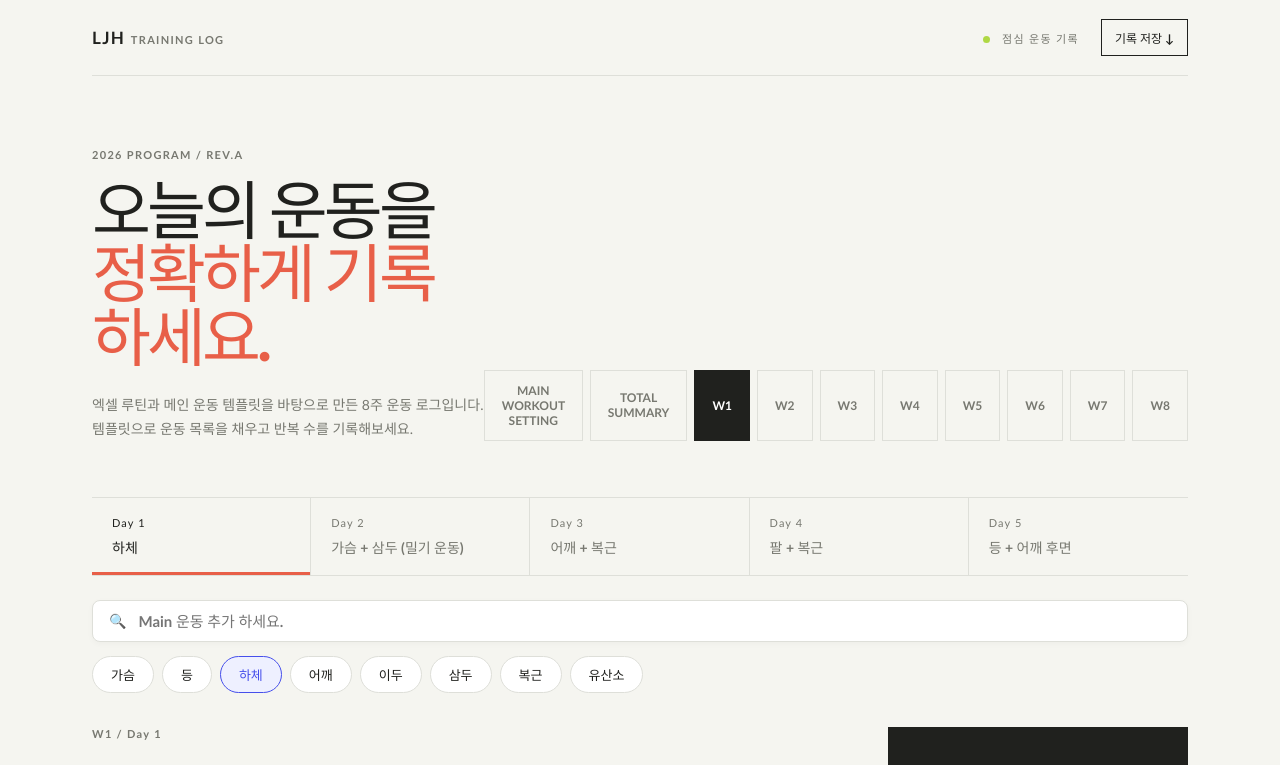
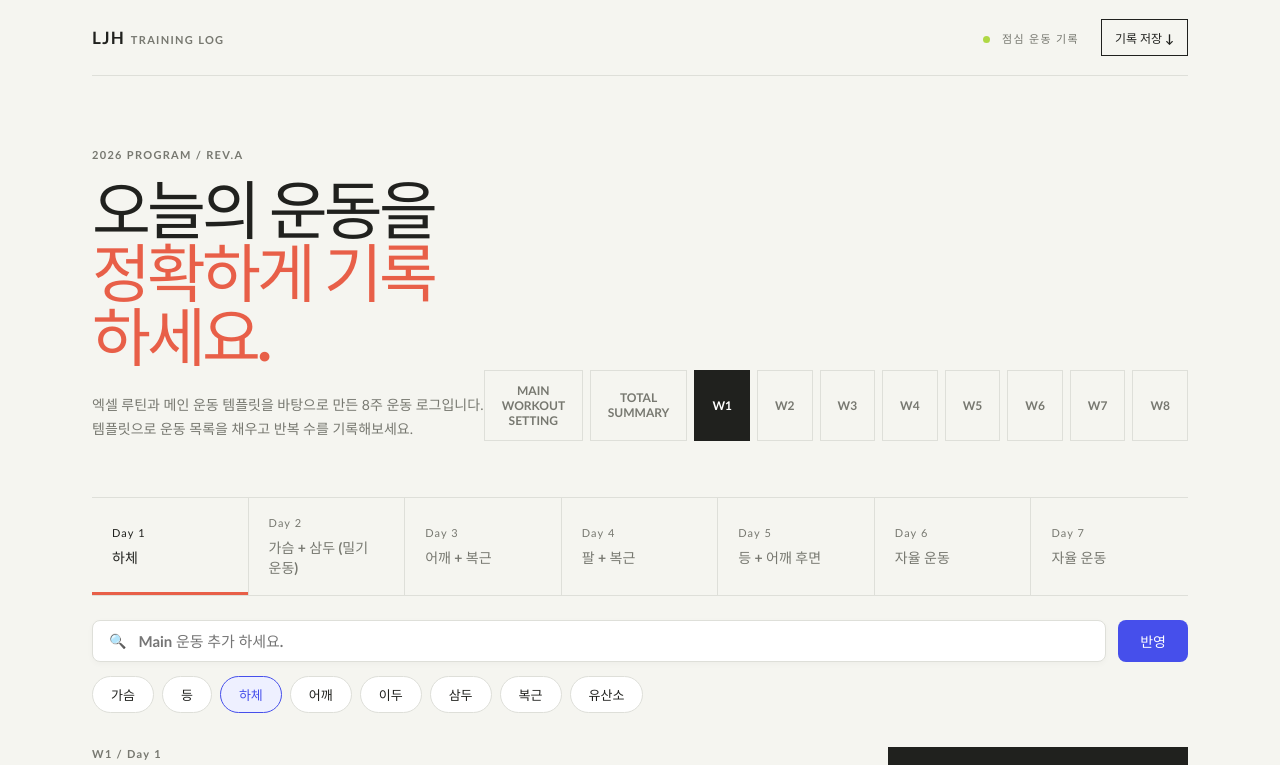
Before and after one commit to offbeyondd-lab/jaehwan-workout-app, a React (Vite) app: page / in a window 1280 px wide. Shown: the top 765 px of the page. Built offline with nearby package versions, Linux system fonts and the light colour scheme.

Commit message:
Add Reflect button to Day Search/Picker section, auto-collapse on click, re-open on Day tab click, and expand Days to Day 1 ~ Day 7

```diff
--- a/src/App.css
+++ b/src/App.css
@@ -18,7 +18,7 @@ button { font: inherit; cursor: pointer; }
 .week-selector button.active, .week-selector button:hover { background: var(--ink); color: white; border-color: var(--ink); }
 .week-selector button.total-active { background: var(--coral); color: white; border-color: var(--coral); }
 .week-selector button.template-active { background: #464feb; color: white; border-color: #464feb; }
-.day-tabs { display: grid; grid-template-columns: repeat(5, 1fr); border-top: 1px solid var(--line); border-bottom: 1px solid var(--line); }
+.day-tabs { display: grid; grid-template-columns: repeat(7, 1fr); border-top: 1px solid var(--line); border-bottom: 1px solid var(--line); }
 .day-tabs button { border: 0; border-right: 1px solid var(--line); background: transparent; text-align: left; padding: 18px 20px; color: var(--muted); }
 .day-tabs button:last-child { border: 0; }
 .day-tabs button.active { color: var(--ink); box-shadow: inset 0 -3px var(--coral); }
@@ -40,6 +40,12 @@ button { font: inherit; cursor: pointer; }
 
 /* Day Main Muscle Picker Bar (Matching Attachment Image) */
 .day-main-picker-card { margin-top: 24px; margin-bottom: -24px; }
+.day-picker-search-row { display: flex; align-items: center; gap: 12px; margin-bottom: 14px; }
+.day-picker-search-row .template-search-bar { flex: 1; margin-bottom: 0; }
+.day-picker-reflect-btn { border: 0; background: #464feb; color: white; padding: 11px 22px; font-size: 14px; font-weight: 800; border-radius: 8px; cursor: pointer; white-space: nowrap; transition: background .15s ease; }
+.day-picker-reflect-btn:hover { background: #353bc7; }
+.open-picker-btn { border: 1px solid var(--line); background: white; color: var(--ink); font-size: 12px; font-weight: 800; padding: 7px 12px; border-radius: 4px; cursor: pointer; }
+.open-picker-btn:hover { border-color: #464feb; color: #464feb; }
 .day-main-picker-card .muscle-chips-row { margin-bottom: 0; }
 
 /* Template Management Section */
@@ -166,4 +172,4 @@ button { font: inherit; cursor: pointer; }
 .history-list { padding: 16px; background: #292a27; }.history-card { margin-bottom: 14px; padding: 18px 16px 12px; background: #191a18; }.history-card:last-child { margin-bottom: 0; }.history-card-top { display: flex; justify-content: space-between; margin-bottom: 20px; }.history-card-top strong { font-size: 16px; }.history-card-top span, .history-labels, .history-set { color: #aaa9a2; font-size: 12px; }.history-labels, .history-set { display: grid; grid-template-columns: 70px 1fr 1fr; gap: 12px; padding: 9px 5px; border-bottom: 1px solid #292a27; }.history-set { color: #eee; }.history-set strong { font-weight: 500; }.history-empty { padding: 48px 30px; color: #aaa9a2; line-height: 1.7; }
 footer { display: flex; justify-content: space-between; border-top: 1px solid var(--line); padding: 20px 0 30px; color: var(--muted); font-size: 11px; letter-spacing: .06em; }
 @media (max-width: 1050px) { .workout-layout { display: block; } .summary-panel { margin-top: 40px; } }
-@media (max-width: 800px) { .app-shell { padding: 0 20px; } .topbar-actions { gap: 10px; } .topbar-meta { display: none; } .save-image-button { padding: 8px 10px; } .intro { display: block; padding: 48px 0 38px; } .week-selector { margin-top: 30px; } .day-tabs { overflow-x: auto; grid-template-columns: repeat(5, minmax(120px, 1fr)); } .workout-layout { display: block; padding-top: 42px; } .summary-panel { margin-top: 40px; } .exercise-row { grid-template-columns: 35px minmax(120px, 1fr) 55px; gap: 8px; padding: 14px 0; } .reps-input, .memo-field { grid-column: 2 / -1; } .weight, .volume-cell { display: none; } .rep-grid input { padding: 8px 2px; } .history-button { align-self: stretch; } footer { display: block; } footer span { display: block; margin-top: 8px; } }
+@media (max-width: 800px) { .app-shell { padding: 0 20px; } .topbar-actions { gap: 10px; } .topbar-meta { display: none; } .save-image-button { padding: 8px 10px; } .intro { display: block; padding: 48px 0 38px; } .week-selector { margin-top: 30px; } .day-tabs { overflow-x: auto; grid-template-columns: repeat(7, minmax(100px, 1fr)); } .workout-layout { display: block; padding-top: 42px; } .summary-panel { margin-top: 40px; } .exercise-row { grid-template-columns: 35px minmax(120px, 1fr) 55px; gap: 8px; padding: 14px 0; } .reps-input, .memo-field { grid-column: 2 / -1; } .weight, .volume-cell { display: none; } .rep-grid input { padding: 8px 2px; } .history-button { align-self: stretch; } footer { display: block; } footer span { display: block; margin-top: 8px; } }
--- a/src/App.tsx
+++ b/src/App.tsx
@@ -27,12 +27,14 @@ const baseWorkoutDays: WorkoutDay[] = [
   { title: 'Day 3', focus: '어깨 + 복근', exercises: [{ name: 'OHP (전면 고립형) (스미스)', muscle: '어깨', sets: 4 }, { name: '덤벨프레스 (전측면)', muscle: '어깨', sets: 4 }, { name: '사레레 (측면)', muscle: '어깨', sets: 4 }, { name: '사레레 (후면)', muscle: '어깨', sets: 4 }, { name: '케이블 플라이 (후면)', muscle: '어깨', sets: 4 }, { name: '업라이트로우 (측면)', muscle: '어깨', sets: 4 }, { name: '복근 루틴', muscle: '복근', sets: 3 }] },
   { title: 'Day 4', focus: '팔 + 복근', exercises: [{ name: '바벨컬', muscle: '이두', sets: 4 }, { name: '익스텐션', muscle: '삼두', sets: 4 }, { name: '케이블컬', muscle: '이두', sets: 4 }, { name: '케이블 푸쉬 다운', muscle: '삼두', sets: 4 }, { name: '해머컬', muscle: '이두', sets: 4 }, { name: '케이블 원암 익스텐션', muscle: '삼두', sets: 4 }, { name: '복근 루틴', muscle: '복근', sets: 3 }] },
   { title: 'Day 5', focus: '등 + 어깨 후면', exercises: [{ name: '렛풀다운', muscle: '등', sets: 4 }, { name: '롱풀', muscle: '등', sets: 4 }, { name: '케이블풀다운', muscle: '등', sets: 4 }, { name: '어시스트풀업 or 바벨로우', muscle: '등', sets: 4 }, { name: '루마니안데드리프트', muscle: '등', sets: 4 }, { name: '케이블 플라이 (후면)', muscle: '어깨', sets: 4 }, { name: '데드리프트', muscle: '등', sets: 4, weight: 140, note: '퇴근 후' }, { name: 'OHP', muscle: '어깨', sets: 4, weight: 60, note: '퇴근 후' }] },
+  { title: 'Day 6', focus: '자율 운동', exercises: [] },
+  { title: 'Day 7', focus: '자율 운동', exercises: [] },
 ]
 
 const workoutDays: WorkoutDay[] = baseWorkoutDays.map((workoutDay) => {
   const exercises = [...workoutDay.exercises]
   while (exercises.length < 10) {
-    exercises.push({ name: '', muscle: workoutDay.focus.split(' ')[0], sets: 0, weight: undefined })
+    exercises.push({ name: '', muscle: workoutDay.focus.split(' ')[0] || '자율', sets: 0, weight: undefined })
   }
   return { ...workoutDay, exercises }
 })
@@ -147,7 +149,9 @@ const initialDayMuscles: Record<number, string[]> = {
   1: ['가슴', '삼두'],
   2: ['어깨', '복근'],
   3: ['이두', '삼두', '복근'],
-  4: ['등', '어깨']
+  4: ['등', '어깨'],
+  5: [],
+  6: []
 }
 
 const initialDayFocuses: Record<number, string> = {
@@ -155,7 +159,9 @@ const initialDayFocuses: Record<number, string> = {
   1: '가슴 + 삼두 (밀기 운동)',
   2: '어깨 + 복근',
   3: '팔 + 복근',
-  4: '등 + 어깨 후면'
+  4: '등 + 어깨 후면',
+  5: '자율 운동',
+  6: '자율 운동'
 }
 
 const weeks = ['W1', 'W2', 'W3', 'W4', 'W5', 'W6', 'W7', 'W8']
@@ -182,6 +188,7 @@ function App() {
   const [dayMuscles, setDayMuscles] = useState<Record<number, string[]>>(() => readStorage('workout-day-muscles', initialDayMuscles))
   const [dayFocuses, setDayFocuses] = useState<Record<number, string>>(() => readStorage('workout-day-focuses', initialDayFocuses))
   const [daySearchFilter, setDaySearchFilter] = useState('')
+  const [showDayPicker, setShowDayPicker] = useState(true)
 
   // Template Management State
   const [templates, setTemplates] = useState<MuscleTemplate[]>(() => readStorage('workout-main-templates', defaultTemplates))
@@ -327,10 +334,13 @@ function App() {
 
     setDayMuscles((prev) => ({ ...prev, [selectedDay]: nextList }))
     setDayFocuses((prev) => ({ ...prev, [selectedDay]: nextFocus }))
+  }
 
-    // Combine templates into Day's 10 slots
+  // --- Apply Selected Muscles to Exercises & Close Picker ---
+  const handleApplyDayPicker = () => {
+    const currentList = dayMuscles[selectedDay] || []
     const combinedExercises: { name: string; sets: number }[] = []
-    nextList.forEach((mName) => {
+    currentList.forEach((mName) => {
       const tpl = templates.find((t) => t.name === mName)
       if (tpl) {
         tpl.exercises.forEach((ex) => {
@@ -341,6 +351,7 @@ function App() {
       }
     })
 
+    if (currentList.length > 0) {
       const newNames: Record<string, string> = { ...names }
       const newOverrides: ExerciseOverrides = { ...overrides }
 
@@ -362,6 +373,15 @@ function App() {
 
       setNames(newNames)
       setOverrides(newOverrides)
+    }
+
+    setShowDayPicker(false)
+  }
+
+  // --- Select Day Handler ---
+  const handleSelectDay = (dayIndex: number) => {
+    setSelectedDay(dayIndex)
+    setShowDayPicker(true)
   }
 
   // --- Template Management Functions ---
@@ -773,7 +793,7 @@ function App() {
               <button
                 className={selectedDay === index ? 'active' : ''}
                 key={workout.title}
-                onClick={() => setSelectedDay(index)}
+                onClick={() => handleSelectDay(index)}
               >
                 <span>{workout.title}</span>
                 <strong>{dayFocuses[index] || workout.focus}</strong>
@@ -781,8 +801,10 @@ function App() {
             ))}
           </nav>
 
-          {/* Main Muscle Group Picker Section (Matching Attachment Image) */}
+          {/* Main Muscle Group Picker Section with '반영' button */}
+          {showDayPicker ? (
             <section className="day-main-picker-card">
+              <div className="day-picker-search-row">
                 <div className="template-search-bar">
                   <span className="search-icon">🔍</span>
                   <input
@@ -791,6 +813,10 @@ function App() {
                     value={daySearchFilter}
                     onChange={(e) => setDaySearchFilter(e.target.value)}
                   />
+                </div>
+                <button className="day-picker-reflect-btn" onClick={handleApplyDayPicker}>
+                  반영
+                </button>
               </div>
               <div className="muscle-chips-row">
                 {dayFilteredTemplates.map((tpl) => {
@@ -807,6 +833,7 @@ function App() {
                 })}
               </div>
             </section>
+          ) : null}
 
           <section className="workout-layout">
             <div className="workout-main">
@@ -816,6 +843,11 @@ function App() {
                   <h2>{currentFocus}</h2>
                 </div>
                 <div className="heading-right-group">
+                  {!showDayPicker ? (
+                    <button className="open-picker-btn" onClick={() => setShowDayPicker(true)}>
+                      🔍 Main 운동 변경
+                    </button>
+                  ) : null}
                   <button className="load-template-btn" onClick={handleOpenApplyModal}>
                     📋 상세 템플릿 목록
                   </button>
```
Lines whose indentation alone changed are shown as unchanged.
